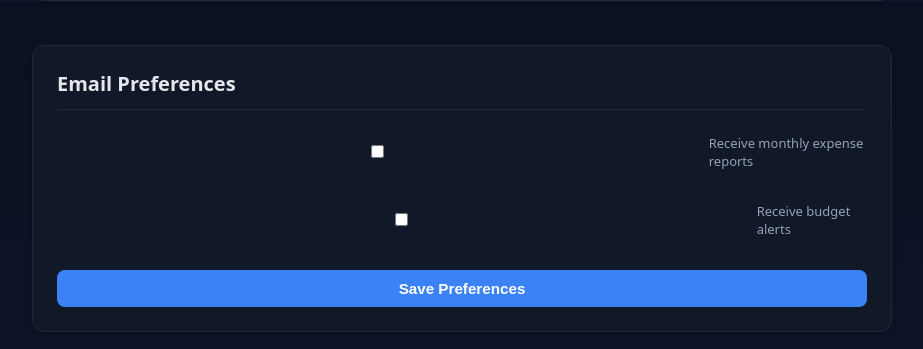
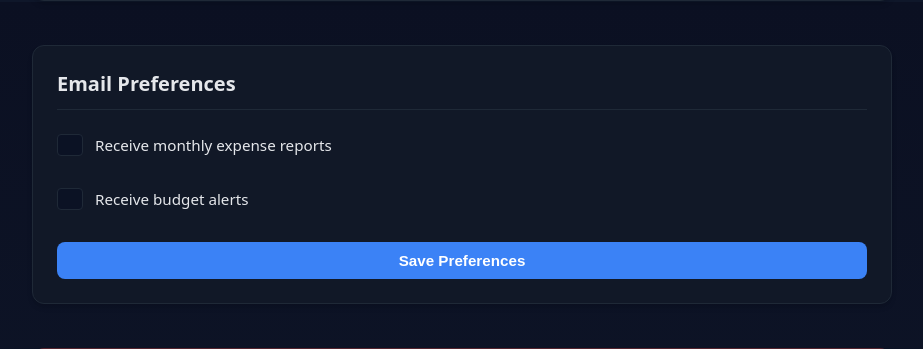
Before and after one commit to Abdullah-E63s/Expense-Manager, a Flask app: template templates/account.html in a window 1280 px wide. Shown: the part 1598-1947 px from the top of the page, without its empty margins (178-1101 px from the left). Run offline with Flask 3, Linux system fonts and the light colour scheme; the template is opened without the code that fills it, so the values that code supplies are empty; some libraries are stand-ins or nearby versions.

Commit message:
Fix CSS layout for checkboxes in My Account page by introducing custom styling rules to prevent 100% stretching

```diff
--- a/static/css/account.css
+++ b/static/css/account.css
@@ -207,6 +207,48 @@
     cursor: pointer;
 }
 
+.checkbox-group input[type="checkbox"] {
+    appearance: none;
+    -webkit-appearance: none;
+    width: 18px;
+    height: 18px;
+    border: 1px solid var(--border);
+    border-radius: 4px;
+    background: #0b1224;
+    cursor: pointer;
+    display: grid;
+    place-content: center;
+    transition: all 0.2s ease-in-out;
+    margin: 0;
+    flex-shrink: 0;
+}
+
+.checkbox-group input[type="checkbox"]::before {
+    content: "";
+    width: 10px;
+    height: 10px;
+    transform: scale(0);
+    transition: 120ms transform ease-in-out;
+    background-color: var(--primary);
+    clip-path: polygon(14% 44%, 0 65%, 50% 100%, 100% 16%, 80% 0%, 43% 62%);
+}
+
+.checkbox-group input[type="checkbox"]:checked::before {
+    transform: scale(1);
+}
+
+.checkbox-group input[type="checkbox"]:checked {
+    border-color: var(--primary);
+    background: rgba(59, 130, 246, 0.1);
+}
+
+.checkbox-group label {
+    font-size: 0.95rem;
+    color: var(--text);
+    cursor: pointer;
+    user-select: none;
+}
+
 /* Responsive */
 @media (max-width: 768px) {
     .form-row {
```
